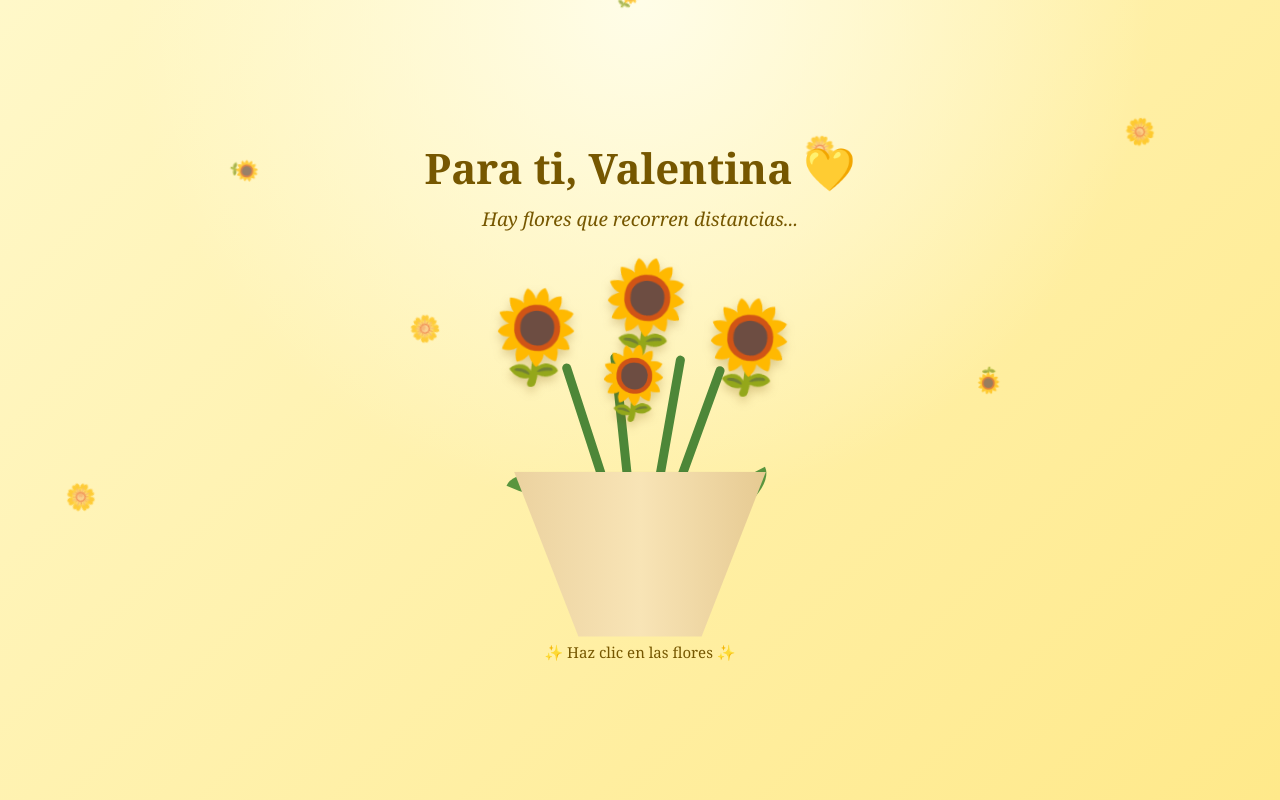
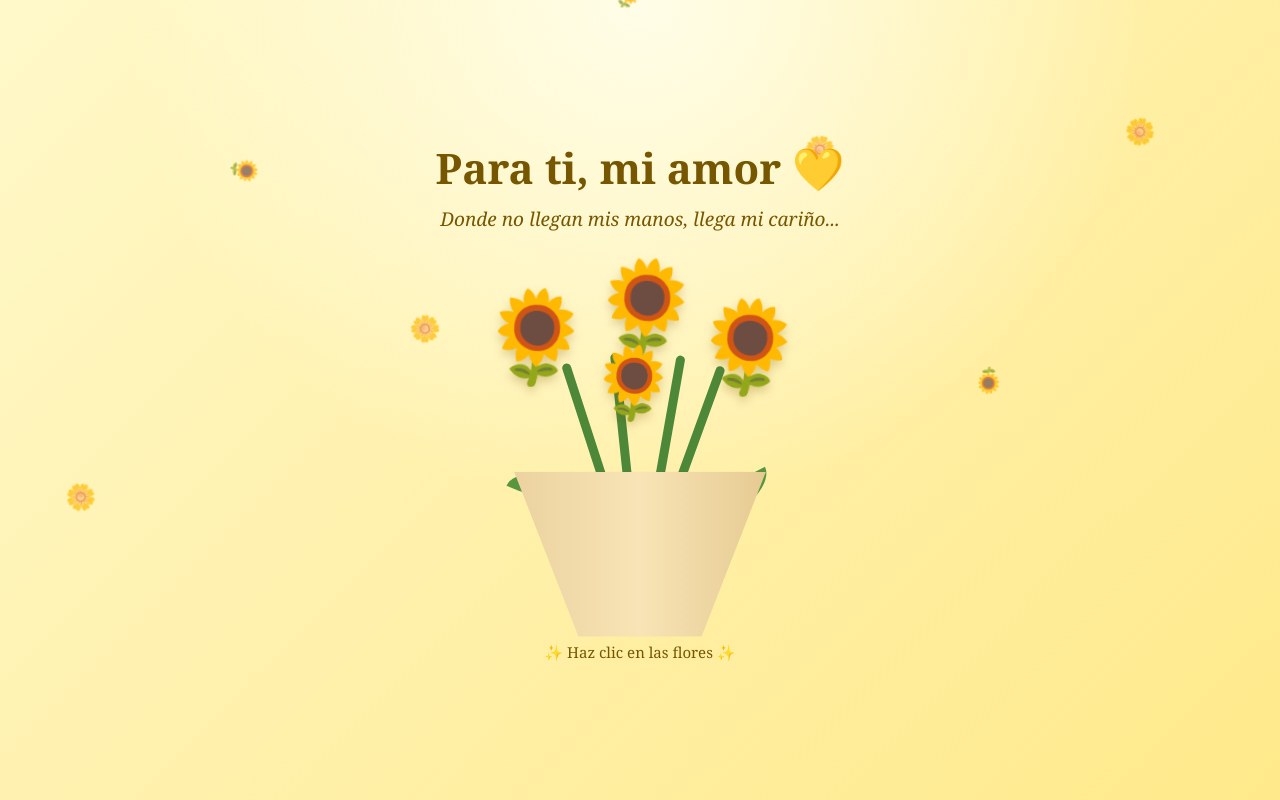
Before and after one commit to kodads3/flores-valentina, a plain HTML site: page index.html in a window 1280 px wide. Drawn offline with Linux system fonts and the light colour scheme.

Commit message:
Update index.html

```diff
--- a/index.html
+++ b/index.html
@@ -23,10 +23,10 @@
 
     <main>
 
-        <h1>Para ti, Valentina 💛</h1>
+        <h1>Para ti, mi amor 💛</h1>
 
         <p class="subtitulo">
-            Hay flores que recorren distancias...
+            Donde no llegan mis manos, llega mi cariño...
         </p>
 
         <!-- RAMO -->
```
